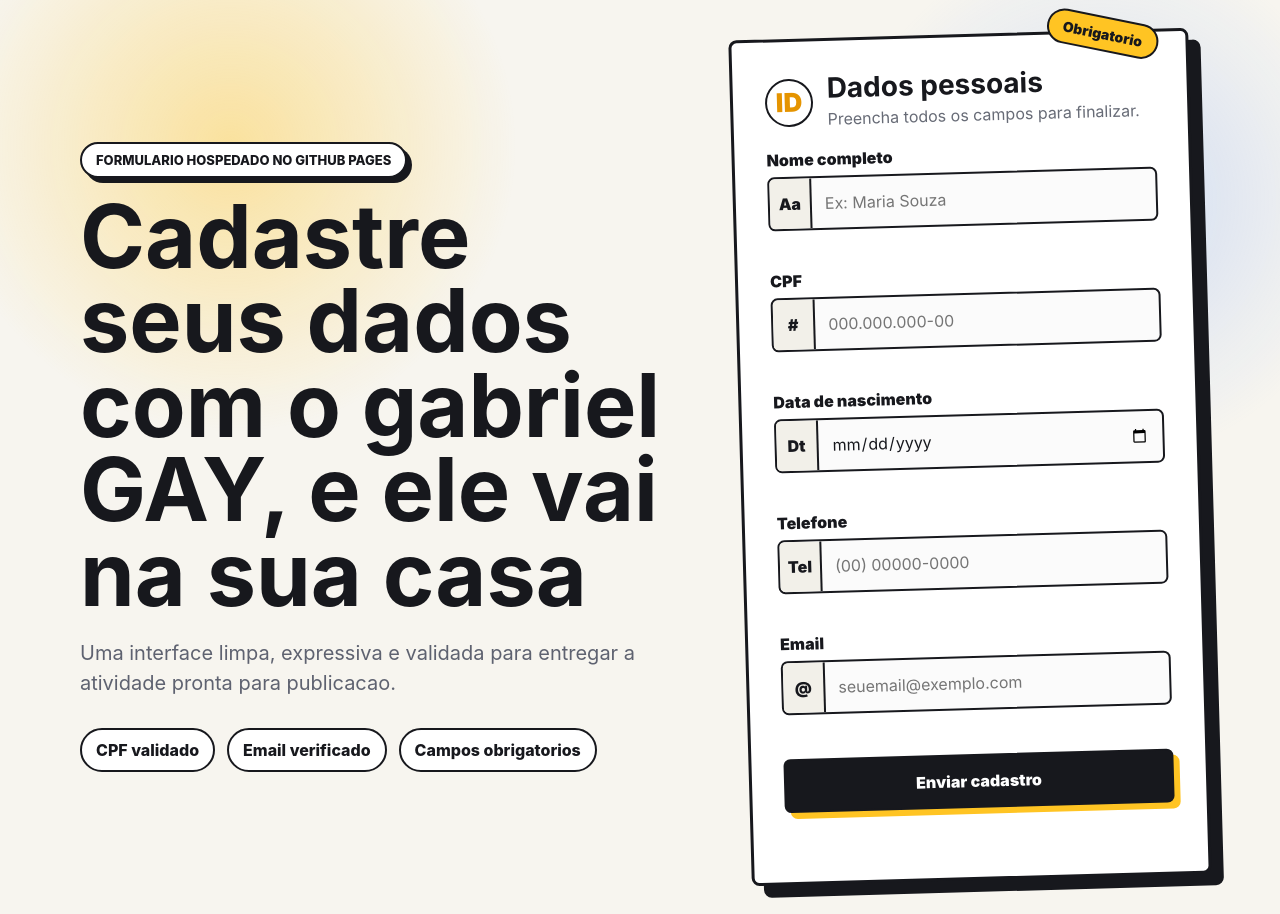
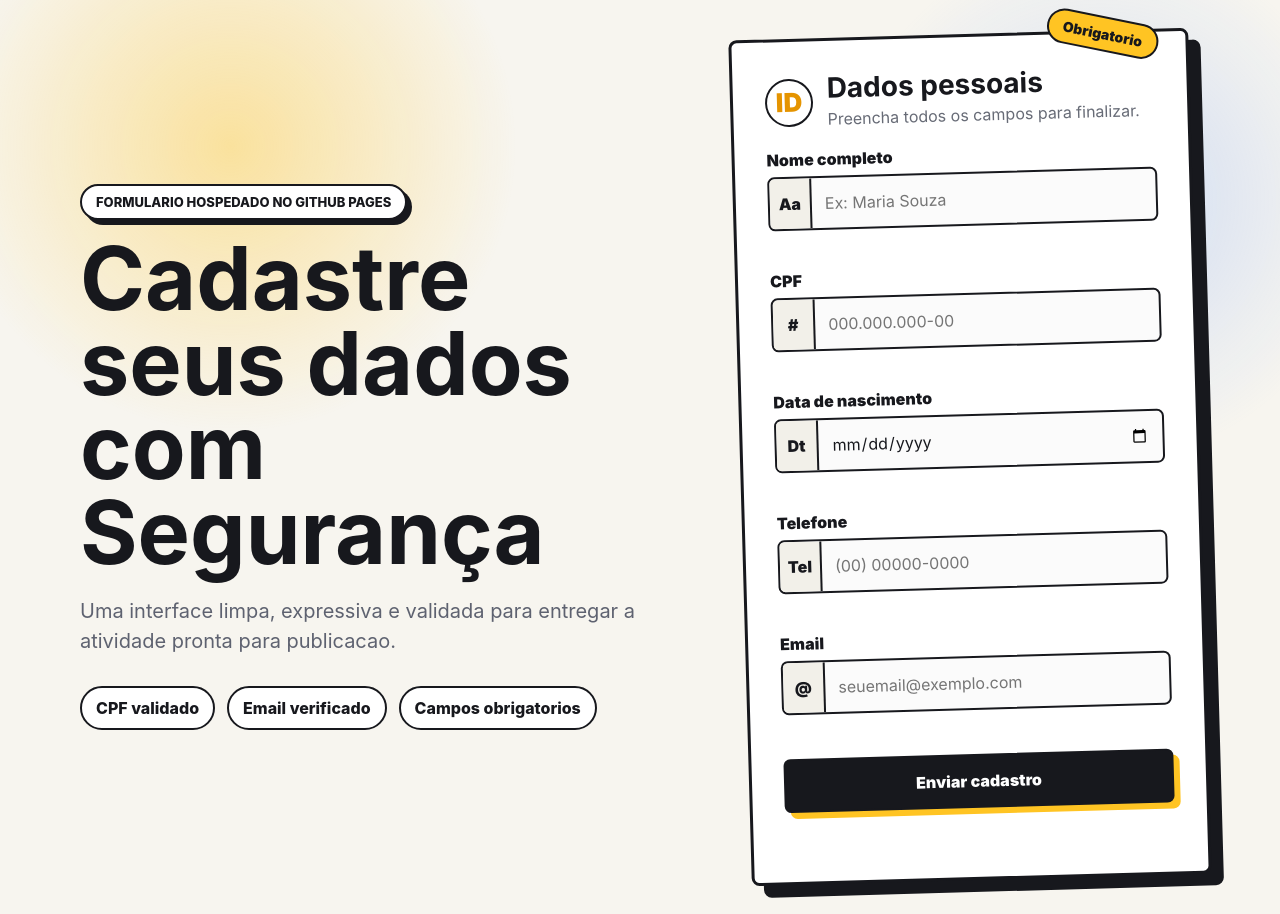
Before and after one commit to bielflocos/Hospedagem, a plain HTML site: page index.html in a window 1280 px wide. Drawn offline with Linux system fonts and the light colour scheme.

Commit message:
Update title in index.html for clarity

```diff
--- a/index.html
+++ b/index.html
@@ -11,7 +11,7 @@
         <section class="hero" aria-labelledby="form-title">
             <div class="intro">
                 <p class="kicker">Formulario hospedado no GitHub Pages</p>
-                <h1 id="form-title">Cadastre seus dados com o gabriel GAY, e ele vai na sua casa</h1>
+                <h1 id="form-title">Cadastre seus dados com Segurança</h1>
                 <p class="subtitle">Uma interface limpa, expressiva e validada para entregar a atividade pronta para publicacao.</p>
 
                 <div class="feature-strip" aria-label="Recursos do formulario">
```
